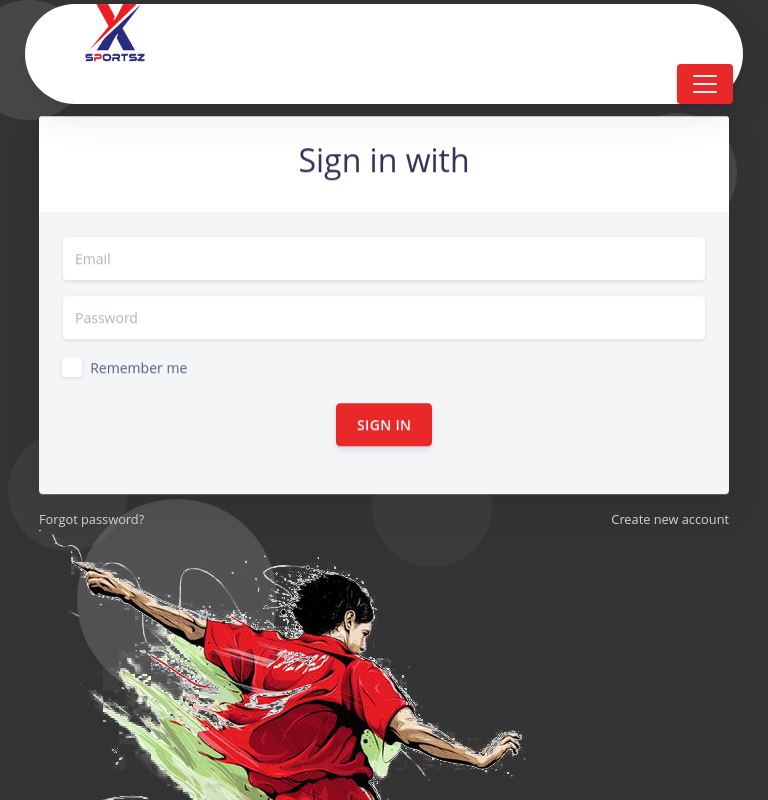
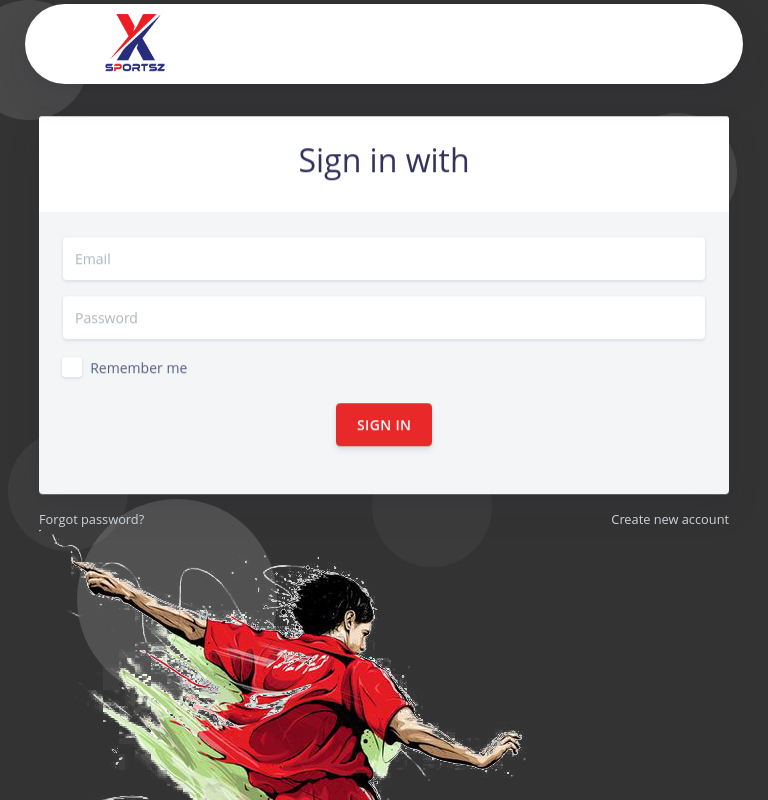
Before and after one commit to Aniket150293/Xsportsz, a React app: page /register in a window 768 px wide. Shown: the top 800 px of the page. Built offline with nearby package versions, Linux system fonts and the light colour scheme.

Commit message:
Issue Fixing

```diff
--- /dev/null
+++ b/src/components/Header/header.css
@@ -0,0 +1,25 @@
+@media only screen and (max-width: 768px) {
+  .logoClass {
+    margin-left: 16px;
+    margin-top: 9px;
+    margin-bottom: -26px;
+    margin-bottom: -37px;
+  }
+  .logoMiddle {
+    margin-left: 37%;
+  }
+
+  .navClass {
+    margin-top: -10px;
+    margin-bottom: 25px;
+  }
+}
+
+@media only screen and (min-width: 768px) {
+  .logoClass {
+    margin-left: 50px;
+  }
+  .logoMiddle {
+    margin-left: 10%;
+  }
+}
--- a/src/components/Header/index.jsx
+++ b/src/components/Header/index.jsx
@@ -3,8 +3,7 @@ import { connect } from "react-redux";
 import { useHistory } from "react-router";
 import { Link } from "react-router-dom";
 import { logout } from "../../actions";
-//import logo from '../../assets/img/logo.jpeg';
-// reactstrap components
+import "./header.css";
 import {
   Button,
   UncontrolledCollapse,
@@ -95,20 +94,9 @@ export default function Header({ logout }) {
       </Nav>
     );
   }
-
   if (localStorage.getItem("role") != null) {
     logoutBtn = (
       <Nav className="align-items-lg-center ml-lg-auto" navbar>
-        {/* <NavItem className="d-none d-lg-block ml-lg-4">
-          <span className="mb-0 text-white  font-weight-bold">
-
-          </span>
-          &nbsp;
-          <Button className="btn btn-warning" onClick={logout1}>
-            Logout
-          </Button>
-        </NavItem> */}
-
         <UncontrolledDropdown nav>
           <DropdownToggle className="p-0 m-0" nav>
             <i className="ni ni-collection ml-lg-auto d-lg-none mr-1" />
@@ -120,11 +108,6 @@ export default function Header({ logout }) {
               Logout
             </Button>
           </DropdownToggle>
-          {/* <DropdownMenu>
-            <DropdownItem>
-
-            </DropdownItem>
-          </DropdownMenu> */}
         </UncontrolledDropdown>
       </Nav>
     );
@@ -164,37 +147,30 @@ export default function Header({ logout }) {
             margin: "4px 25px",
             padding: "0px 10px",
             "background-color": "white",
-            "min-height": "53px",
-            //"position":"relative"
+            "min-height": "80px",
           }}
         >
           {
             <img
               src={image}
-              class=" d-block float-right  "
-              style={{ marginLeft: "50px" }}
+              className={
+                localStorage.getItem("role") != null
+                  ? "logoClass d-block float-right"
+                  : "logoMiddle"
+              }
               alt="Responsive image"
               width="60"
               height="60"
             />
           }
+          {localStorage.getItem("role") != null ? (
             <Container>
-            {/*
-          <img
-
-                    src={image}
-                    class=" mx-auto d-block position-relative  " alt="Responsive image"
-               width="60" height="60"
-
-                  />
-
-         */}
               <NavbarBrand className="mr-lg-5">
                 <span className="font-weight-bold text-white"></span>
               </NavbarBrand>
 
               <button
-              className="navbar-toggler  btn-danger bg-danger"
+                className=" navClass navbar-toggler  btn-danger bg-danger"
                 id="navbar_global"
               >
                 <span className="navbar-toggler-icon" />
@@ -203,14 +179,7 @@ export default function Header({ logout }) {
                 <div className="navbar-collapse-header">
                   <Row>
                     <Col className="collapse-brand" xs="6">
-                    {/* <Link to="/"> */}
-                    {/* <img
-                        alt="..."
-                        src={require("../../assets/img/logo.jpg")}
-                      /> */}
-
                       <span className="font-weight-bold">Xsportsz</span>
-                    {/* </Link> */}
                     </Col>
                     <Col className="collapse-close" xs="6">
                       <button className="navbar-toggler " id="navbar_global">
@@ -230,6 +199,9 @@ export default function Header({ logout }) {
                 {logoutBtn}
               </UncontrolledCollapse>
             </Container>
+          ) : (
+            ""
+          )}
         </Navbar>
       </header>
     </div>
--- a/src/containers/RegisterSport/index.jsx
+++ b/src/containers/RegisterSport/index.jsx
@@ -20,6 +20,7 @@ import {
   CardTitle,
 } from "reactstrap";
 import { Form } from "react-bootstrap";
+import "./registersport.css";
 
 export default function RegisterSport({
   registerBankByAdmin,
@@ -186,7 +187,7 @@ export default function RegisterSport({
         </div>
       </Modal>
 
-      <Container className="mt-5">
+      <Container className="cardPos">
         <Row>
           <Col lg="6">
             <Card
@@ -332,9 +333,7 @@ export default function RegisterSport({
                       {validateMsgInvalid}
                     </Form.Group>
                   </Row>
-
                   <br></br>
-
                   <Button color="danger" type="submit" className="">
                     Register Sport
                   </Button>
--- /dev/null
+++ b/src/containers/RegisterSport/registersport.css
@@ -0,0 +1,11 @@
+@media only screen and (max-width: 768px) {
+  .cardPos {
+    margin-top: 30%;
+  }
+}
+
+@media only screen and (min-width: 768px) {
+  .cardPos {
+    margin-top: 7%;
+  }
+}
```
Also changed, not shown: 1 other file (tests, documents, lock files or other folders). Lines whose indentation alone changed are shown as unchanged.
